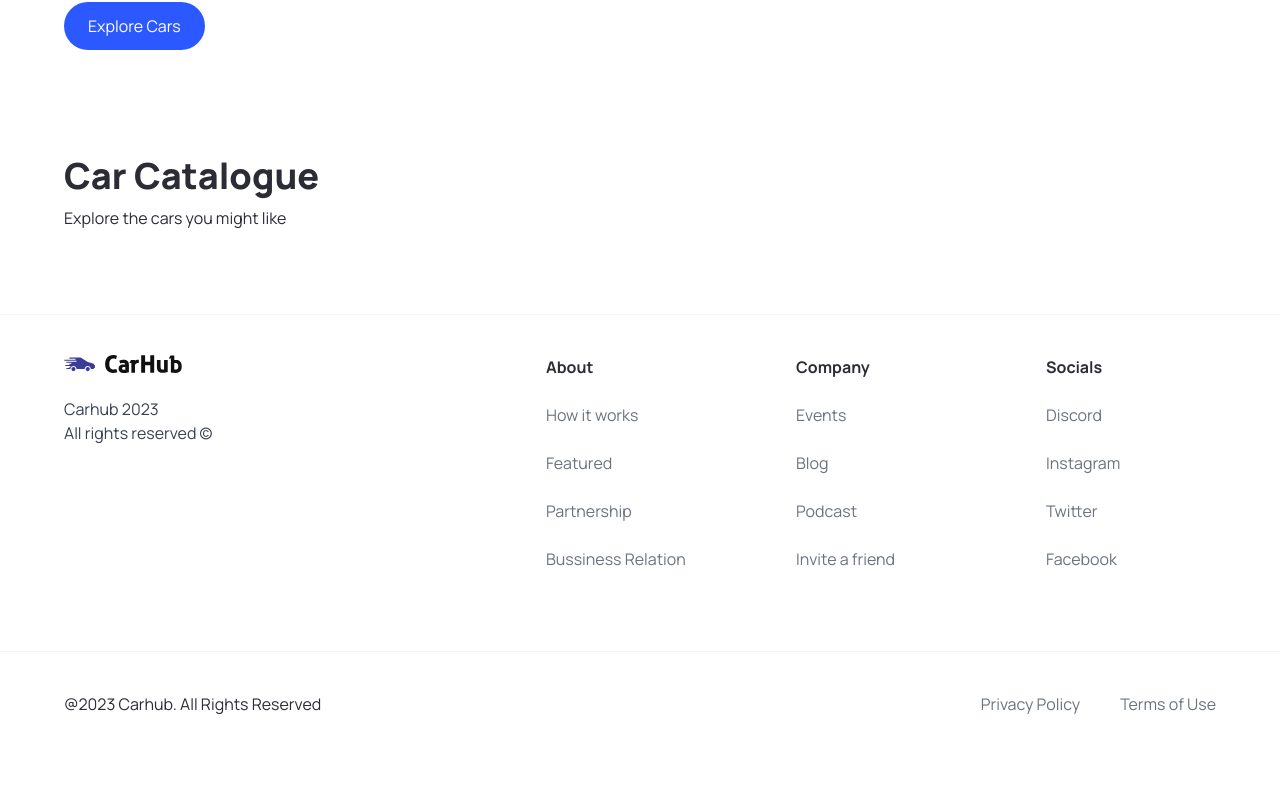
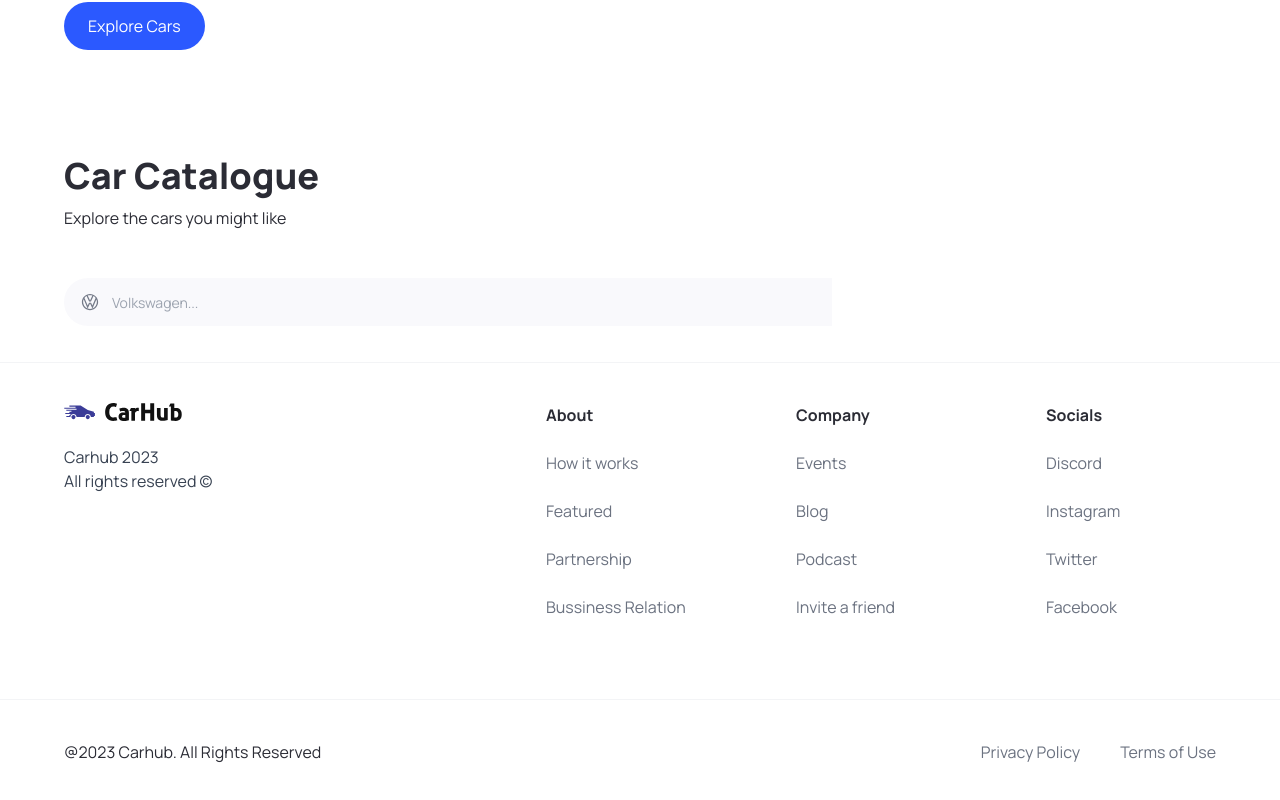
Before and after one commit to nazimameer/car_showcase_nextjs13.4_typescript, a Next.js app: page / in a window 1280 px wide. Shown: the part 708-1508 px from the top of the page. Before the commit the page ends 1464 px from the top, so only its background shows below. Built offline with nearby package versions, Linux system fonts and the light colour scheme.

Commit message:
search manufacturer completed

```diff
--- a/components/SearchBar.tsx
+++ b/components/SearchBar.tsx
@@ -1,10 +1,20 @@
-import React from 'react'
+"use client";
+
+import { useState } from "react";
+import { SearchManufacturer } from "./";
 
 const SearchBar = () => {
+  const [manufacturer, setManufacturer] = useState('')
+  const handleSearch = () => {}
   return (
-    <div>
-
-    </div>
+    <form className='searchbar' onSubmit={handleSearch}>
+      <div className="searchbar__item">
+        <SearchManufacturer
+        manufacturer={manufacturer}
+        setManuFacturer={setManufacturer}
+        />
+      </div>
+    </form>
   )
 }
 
--- /dev/null
+++ b/components/SearchManufacturer.tsx
@@ -0,0 +1,110 @@
+import Image from "next/image";
+import { Fragment, useState } from "react";
+import { Combobox, Transition } from "@headlessui/react";
+
+import { manufacturers } from "@/constants";
+import { SearchManufacturerProps } from "@/types";
+
+const SearchManufacturer = ({
+  manufacturer,
+  setManuFacturer,
+}: SearchManufacturerProps) => {
+  const [query, setQuery] = useState("");
+
+  const filteredManufacturers =
+    query === ""
+      ? manufacturers
+      : manufacturers.filter((item) =>
+          item
+            .toLowerCase()
+            .replace(/\s+/g, "")
+            .includes(query.toLowerCase().replace(/\s+/g, ""))
+        );
+
+  return (
+    <div className="search-manufacturer">
+      <Combobox value={manufacturer} onChange={setManuFacturer}>
+        <div className="relative w-full">
+          {/* Button for the combobox. Click on the icon to see the complete dropdown */}
+          <Combobox.Button className="absolute top-[14px]">
+            <Image
+              src="/car-logo.svg"
+              width={20}
+              height={20}
+              className="ml-4"
+              alt="car logo"
+            />
+          </Combobox.Button>
+
+          {/* Input field for searching */}
+          <Combobox.Input
+            className="search-manufacturer__input"
+            displayValue={(item: string) => item}
+            onChange={(event) => setQuery(event.target.value)} // Update the search query when the input changes
+            placeholder="Volkswagen..."
+          />
+
+          {/* Transition for displaying the options */}
+          <Transition
+            as={Fragment} // group multiple elements without introducing an additional DOM node i.e., <></>
+            leave="transition ease-in duration-100"
+            leaveFrom="opacity-100"
+            leaveTo="opacity-0"
+            afterLeave={() => setQuery("")} // Reset the search query after the transition completes
+          >
+            <Combobox.Options
+              className="absolute mt-1 max-h-60 w-full overflow-auto rounded-md bg-white py-1 text-base shadow-lg ring-1 ring-black ring-opacity-5 focus:outline-none sm:text-sm"
+              static
+            >
+              {filteredManufacturers.length === 0 && query !== "" ? (
+                <Combobox.Option
+                  value={query}
+                  className="search-manufacturer__option"
+                >
+                  Create "{query}"
+                </Combobox.Option>
+              ) : (
+                filteredManufacturers.map((item) => (
+                  <Combobox.Option
+                    key={item}
+                    className={({ active }) =>
+                      `relative search-manufacturer__option ${
+                        active ? "bg-primary-blue text-white" : "text-gray-900"
+                      }`
+                    }
+                    value={item}
+                  >
+                    {({ selected, active }) => (
+                      <>
+                        <span
+                          className={`block truncate ${
+                            selected ? "font-medium" : "font-normal"
+                          }`}
+                        >
+                          {item}
+                        </span>
+
+                        {/* Show an active blue background color if the option is selected */}
+                        {selected ? (
+                          <span
+                            className={`absolute inset-y-0 left-0 flex items-center pl-3 ${
+                              active
+                                ? "text-white"
+                                : "text-pribg-primary-purple"
+                            }`}
+                          ></span>
+                        ) : null}
+                      </>
+                    )}
+                  </Combobox.Option>
+                ))
+              )}
+            </Combobox.Options>
+          </Transition>
+        </div>
+      </Combobox>
+    </div>
+  );
+};
+
+export default SearchManufacturer;
--- a/components/index.ts
+++ b/components/index.ts
@@ -4,12 +4,13 @@ import Navbar from './Navbar';
 import Footer from './Footer';
 import SearchBar from "./SearchBar";
 import CustomFilter from "./CustomFilter";
-
+import SearchManufacturer from './SearchManufacturer'
 export {
     Hero,
     CustomButton,
     Navbar,
     Footer,
     CustomFilter,
-    SearchBar
+    SearchBar,
+    SearchManufacturer
 }
--- a/package.json
+++ b/package.json
@@ -9,6 +9,7 @@
     "lint": "next lint"
   },
   "dependencies": {
+    "@headlessui/react": "^1.7.15",
     "@types/node": "20.4.2",
     "@types/react": "18.2.15",
     "@types/react-dom": "18.2.7",
--- a/types/index.ts
+++ b/types/index.ts
@@ -7,3 +7,8 @@ export interface CustomButtonProps {
     MouseEventHandler<HTMLButtonElement>;
     btnType?: "button" | "submit";
 }
+
+export interface SearchManufacturerProps {
+manufacturer: string;
+setManuFacturer: (manufacturer: string) => void;
+}
```
Also changed, not shown: 1 other file (tests, documents, lock files or other folders).
